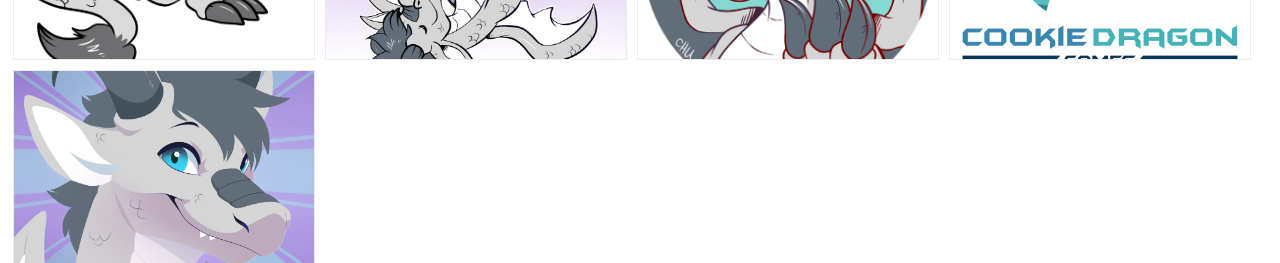
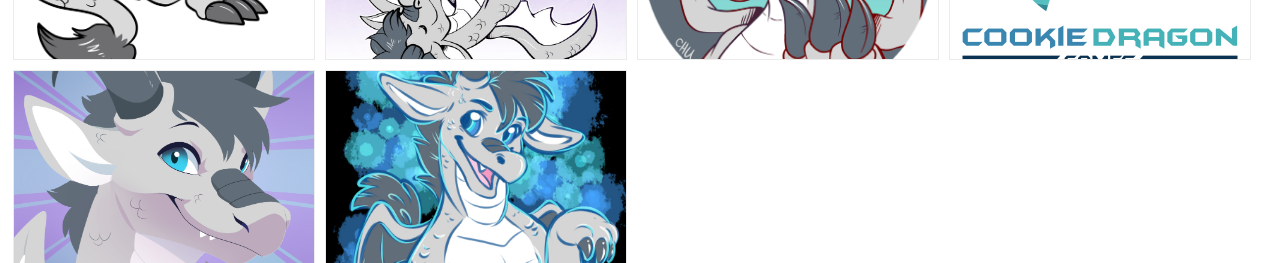
Before and after one commit to judah4/dragon-gallery, a Vue app: page / in a window 1280 px wide. Shown: the part 689-952 px from the top of the page. Built offline with nearby package versions, Linux system fonts and the light colour scheme.

Commit message:
lumenberry dragon

```diff
--- a/src/components/DragonGallery.vue
+++ b/src/components/DragonGallery.vue
@@ -73,6 +73,11 @@
                         href: 'images/2018/10_12_1judahlineless.png',
                         description: 'Icon from @faunbutt'
                     },
+                    {
+                        title: 'Neon Badge',
+                        href: 'images/2019/1-JudahNeonBadge.jpg',
+                        description: 'Badge from https://twitter.com/Lumaberry'
+                    },
 
                 ],
                 index: null
```
Also changed, not shown: public/images/2019/1-JudahNeonBadge.jpg (added).
